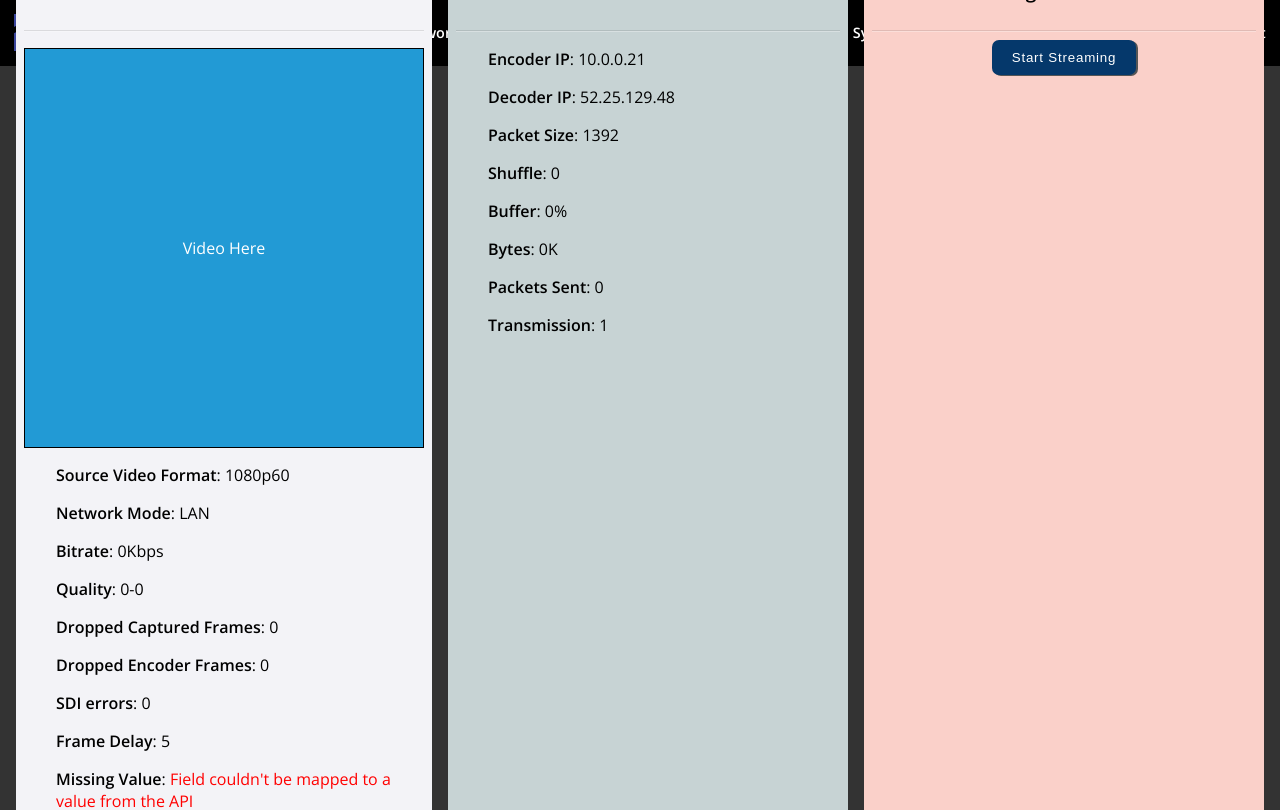
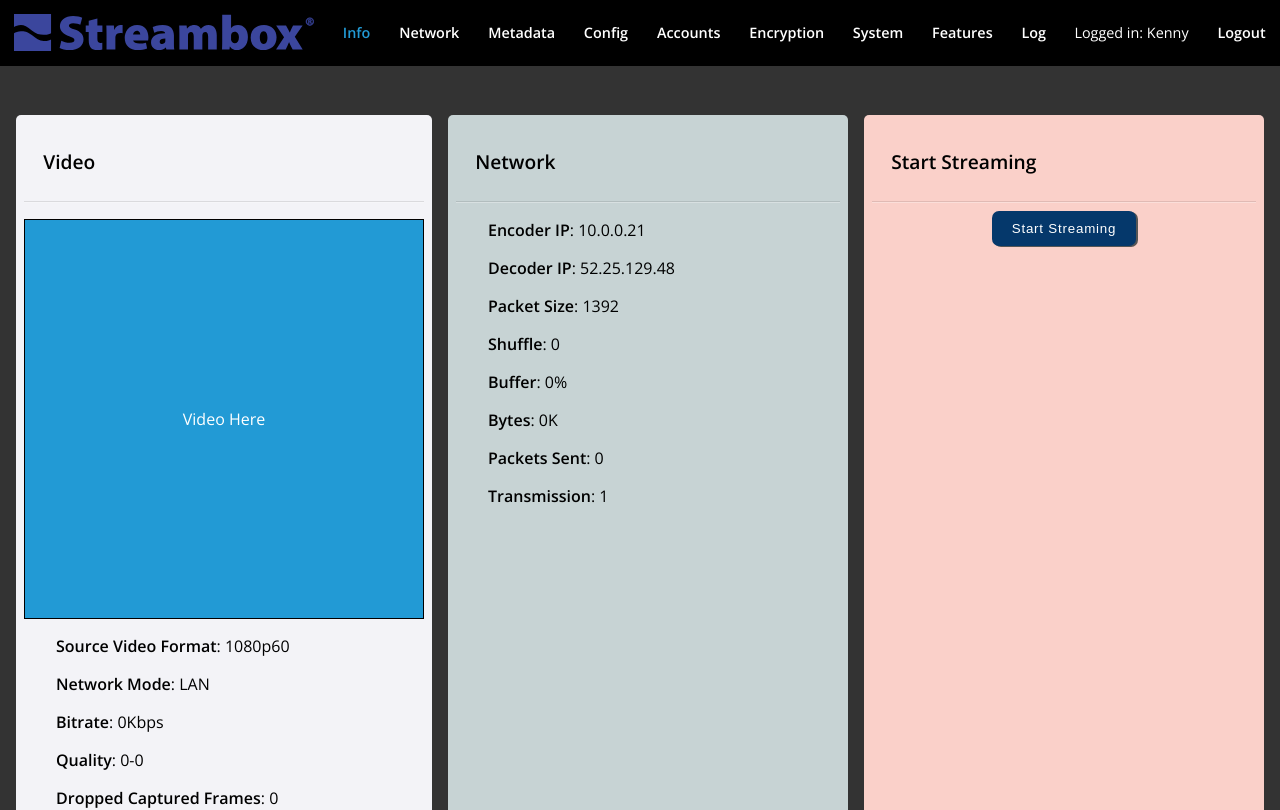
Before and after one commit to djklu31/streambox-templates-app, a React (Vite) app: page / in a window 1280 px wide. Shown: the top 810 px of the page. Built offline with nearby package versions, Linux system fonts and the light colour scheme.

Commit message:
Update css

```diff
--- a/src/styles/style.css
+++ b/src/styles/style.css
@@ -53,6 +53,7 @@ nav {
 
 .fields  {
     margin-left: 2em;
+    margin-right: 2em;
 }
 
 header {
@@ -83,7 +84,6 @@ header {
 }
 
 .flex-outer-container {
-    height: 85vh;
     display: flex;
     align-items: center;
     justify-content: center;
```
